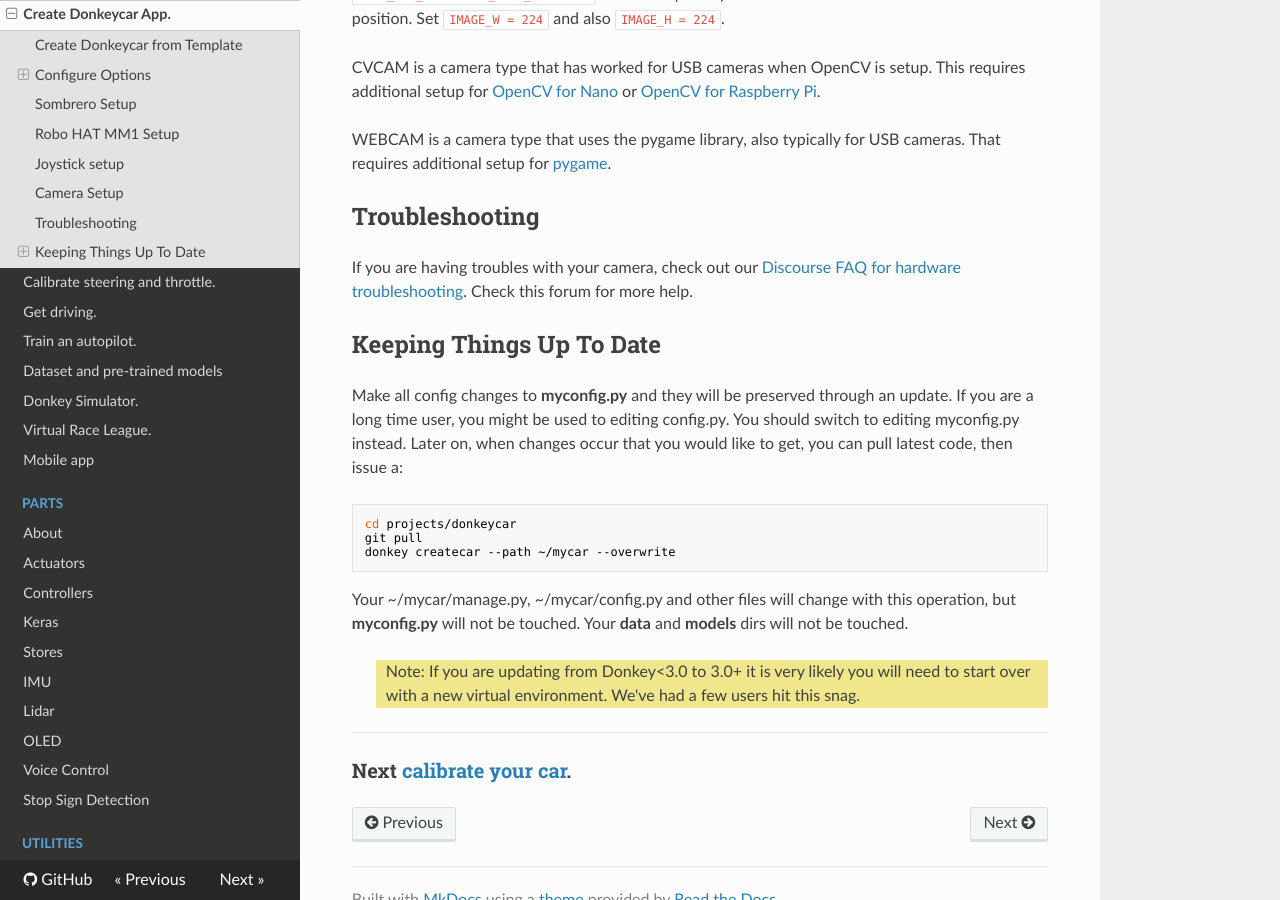
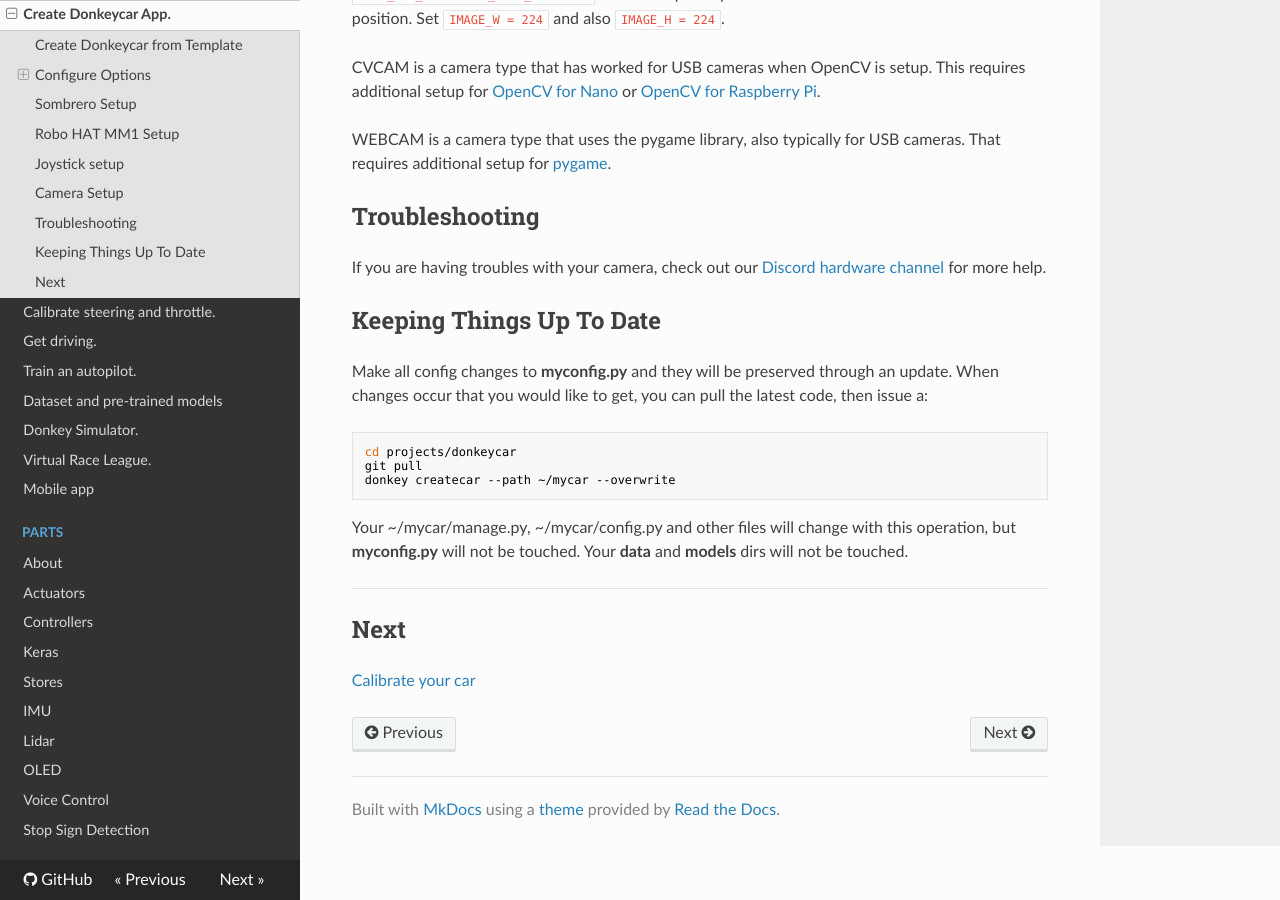
Before and after one commit to autorope/donkeydocs, an MkDocs documentation site: the page built from docs/guide/create_application.md, in a window 1280 px wide and 900 px high, scrolled down 3657 px. Built offline with MkDocs 1.6.1, drawn with Linux system fonts in a browser that asks for light colours; nearby versions of some CDN libraries; old or Windows-style settings are respelled for this version of MkDocs.

Commit message:
Update create_application.md

````diff
--- a/docs/guide/create_application.md
+++ b/docs/guide/create_application.md
@@ -166,11 +166,11 @@ WEBCAM is a camera type that uses the pygame library, also typically for USB cam
 
 ## Troubleshooting
 
-If you are having troubles with your camera, check out our [Discourse FAQ for hardware troubleshooting](https://donkey.discourse.group/t/faq-troubleshooting/33). Check this forum for more help.
+If you are having troubles with your camera, check out our [Discord hardware channel](https://discord.gg/zcyzK69S) for more help.
 
 ## Keeping Things Up To Date
 
-Make all config changes to __myconfig.py__ and they will be preserved through an update. If you are a long time user, you might be used to editing config.py. You should switch to editing myconfig.py instead. Later on, when changes occur that you would like to get, you can pull latest code, then issue a:
+Make all config changes to __myconfig.py__ and they will be preserved through an update. When changes occur that you would like to get, you can pull the latest code, then issue a:
 
 ```bash
 cd projects/donkeycar
@@ -180,8 +180,7 @@ donkey createcar --path ~/mycar --overwrite
 
 Your ~/mycar/manage.py, ~/mycar/config.py and other files will change with this operation, but __myconfig.py__ will not be touched. Your __data__ and __models__ dirs will not be touched.
 
-> Note: If you are updating from Donkey<3.0 to 3.0+ it is very likely you will need to start over with a new virtual environment. We've had a few users hit this snag.
-
 -------
 
-### Next [calibrate your car](/guide/calibrate).
+## Next
+[Calibrate your car](/guide/calibrate)
````
